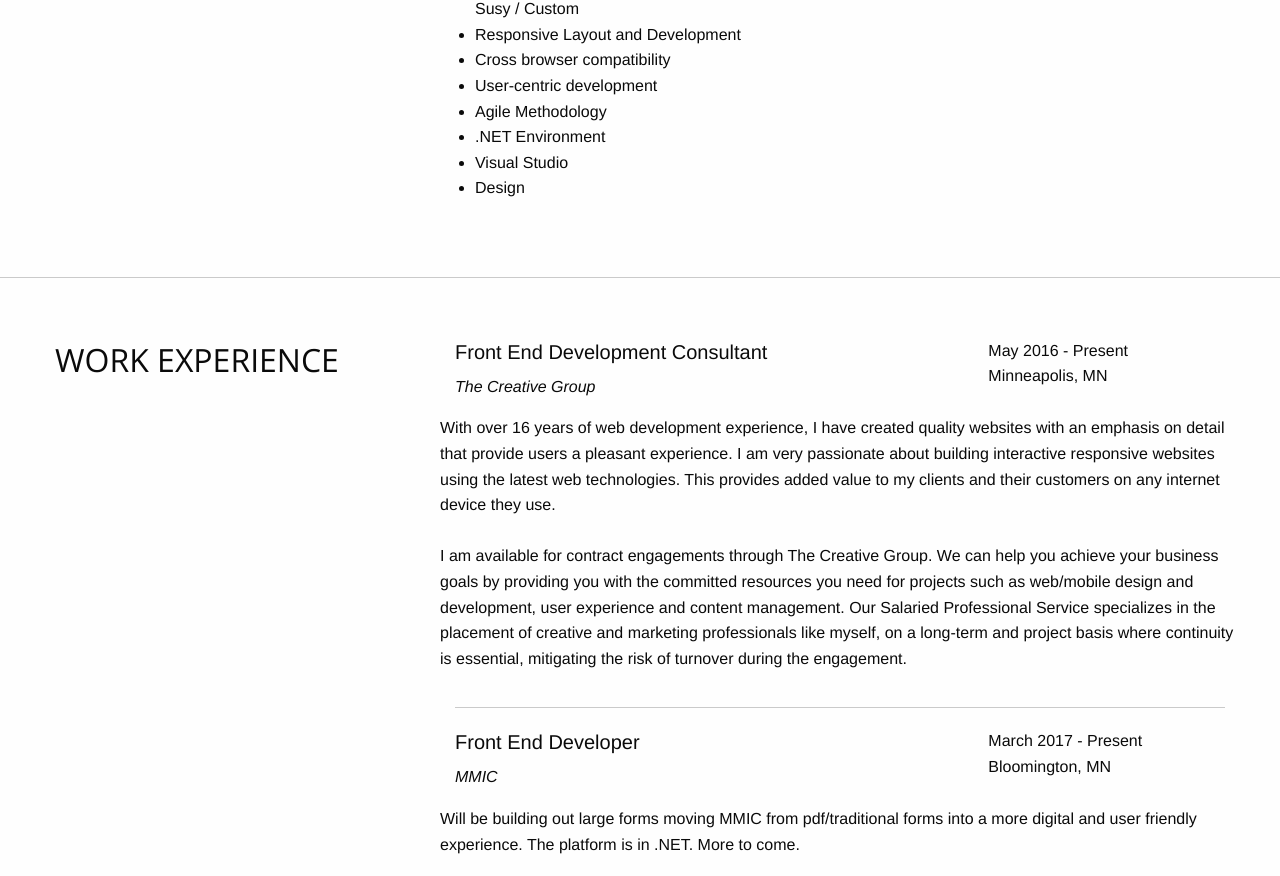
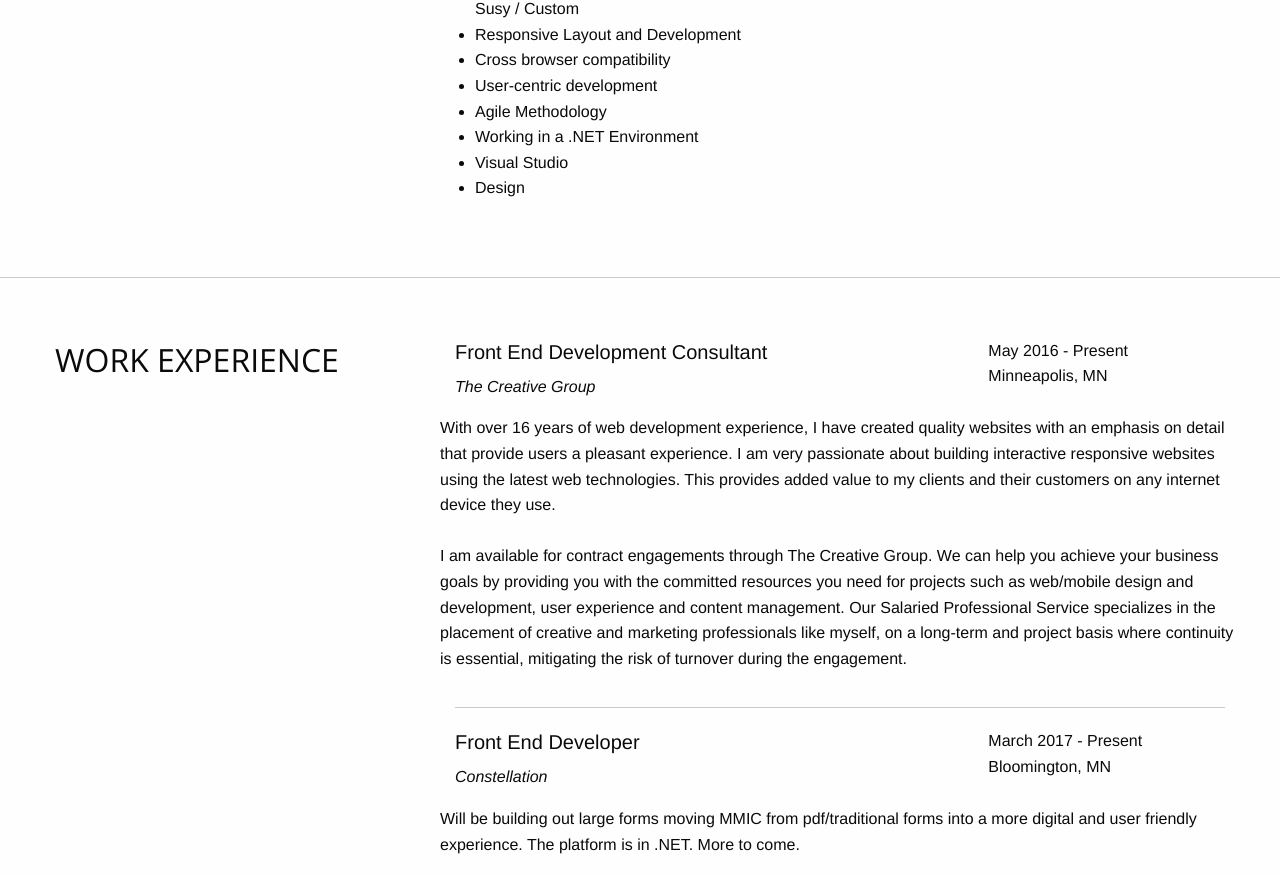
Before and after one commit to philknowles/philknowles.github.io, a website: page views/resume.html in a window 1280 px wide. Shown: the part 1219-2095 px from the top of the page. Drawn offline with nearby package versions, Linux system fonts and the light colour scheme; some packages are replaced by stand-ins of ours; a web font is replaced by a local one.

Commit message:
Updated MMIC to Constellation

```diff
--- a/views/resume.html
+++ b/views/resume.html
@@ -105,7 +105,7 @@
                             <li>Cross browser compatibility</li>
                             <li>User-centric development</li>
                             <li>Agile Methodology</li>
-                            <li>.NET Environment</li>
+                            <li>Working in a .NET Environment</li>
                             <li>Visual Studio</li>
                             <li>Design</li>
 
@@ -148,7 +148,7 @@
                         <div class="row">
                             <div class="small-8 columns">
                                 <h4>Front End Developer</h4>
-                                <p><em>MMIC</em></p>
+                                <p><em>Constellation</em></p>
 
                             </div>
                             <div class="small-4 columns">
```
